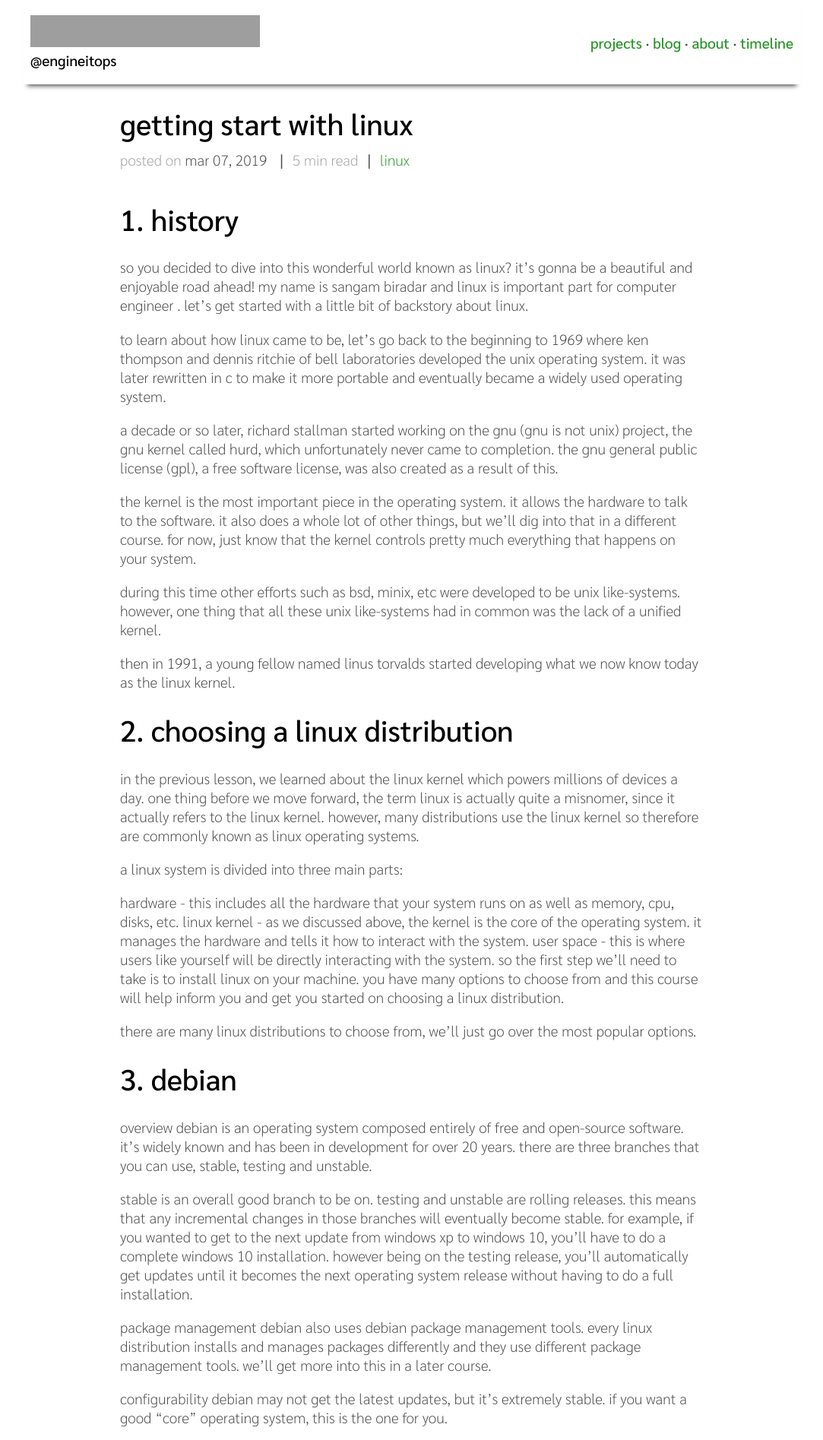
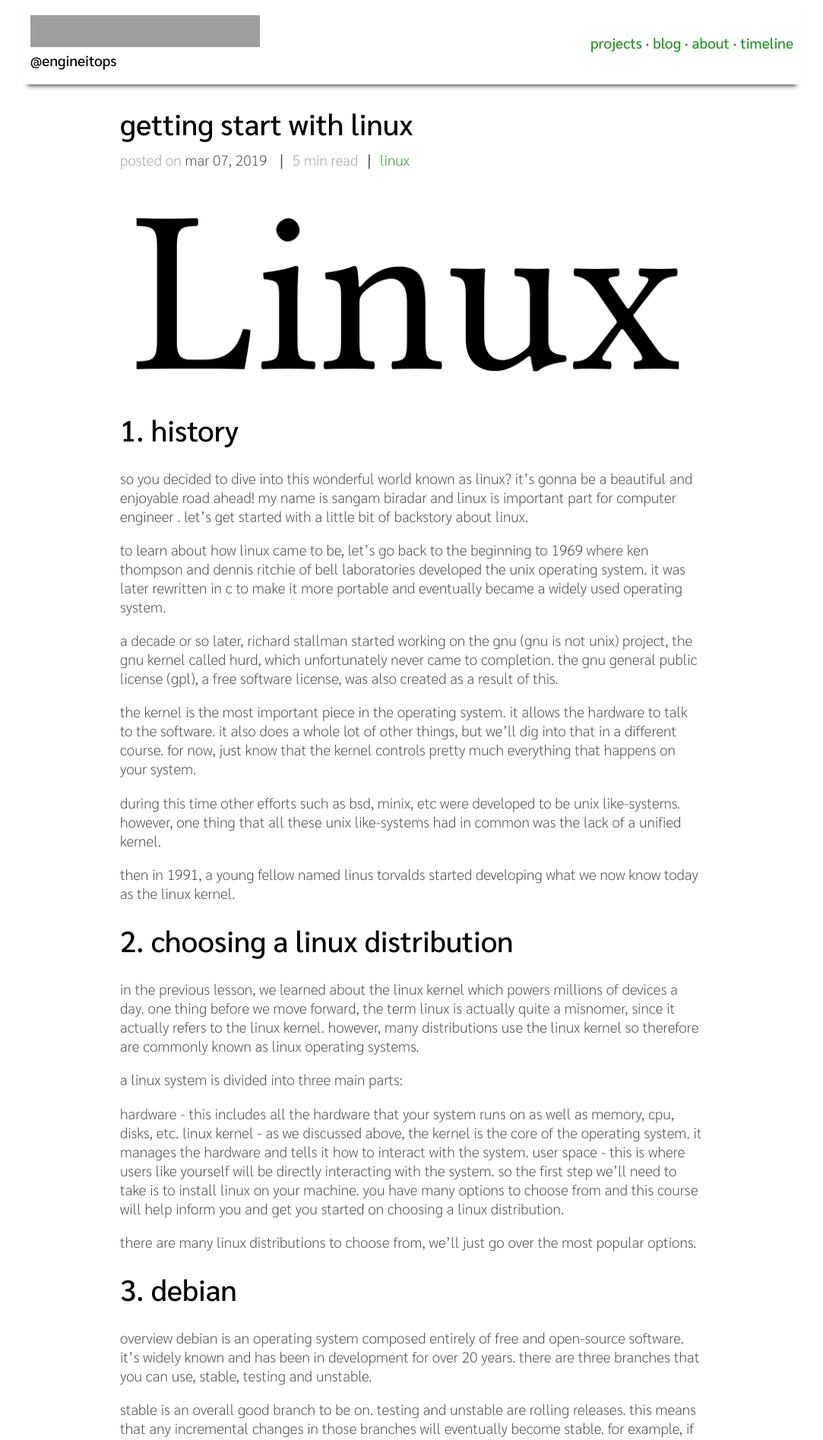
Before and after one commit to EngineITOps/EngineITOps.github.io, a Jekyll site: the page built from _posts/2019-03-07-Getting_start_with_LINUX.md, in a window 1280 px wide. Shown: the top 1895 px of the page at 76% size, without its empty margins (98-1181 px from the left). Built offline with Jekyll 4.4.1, drawn with Linux system fonts in a browser that asks for light colours; grey boxes are pictures that could not be loaded.

Commit message:
Update 2019-03-07-Getting_start_with_LINUX.md

```diff
--- a/_posts/2019-03-07-Getting_start_with_LINUX.md
+++ b/_posts/2019-03-07-Getting_start_with_LINUX.md
@@ -5,7 +5,7 @@ tags: [LINUX,starter]
 categories: [ LINUX ]
 ---
 
-
+![](/assets/img/linux_PNG11.png)
 
 # 1. History
 
```
